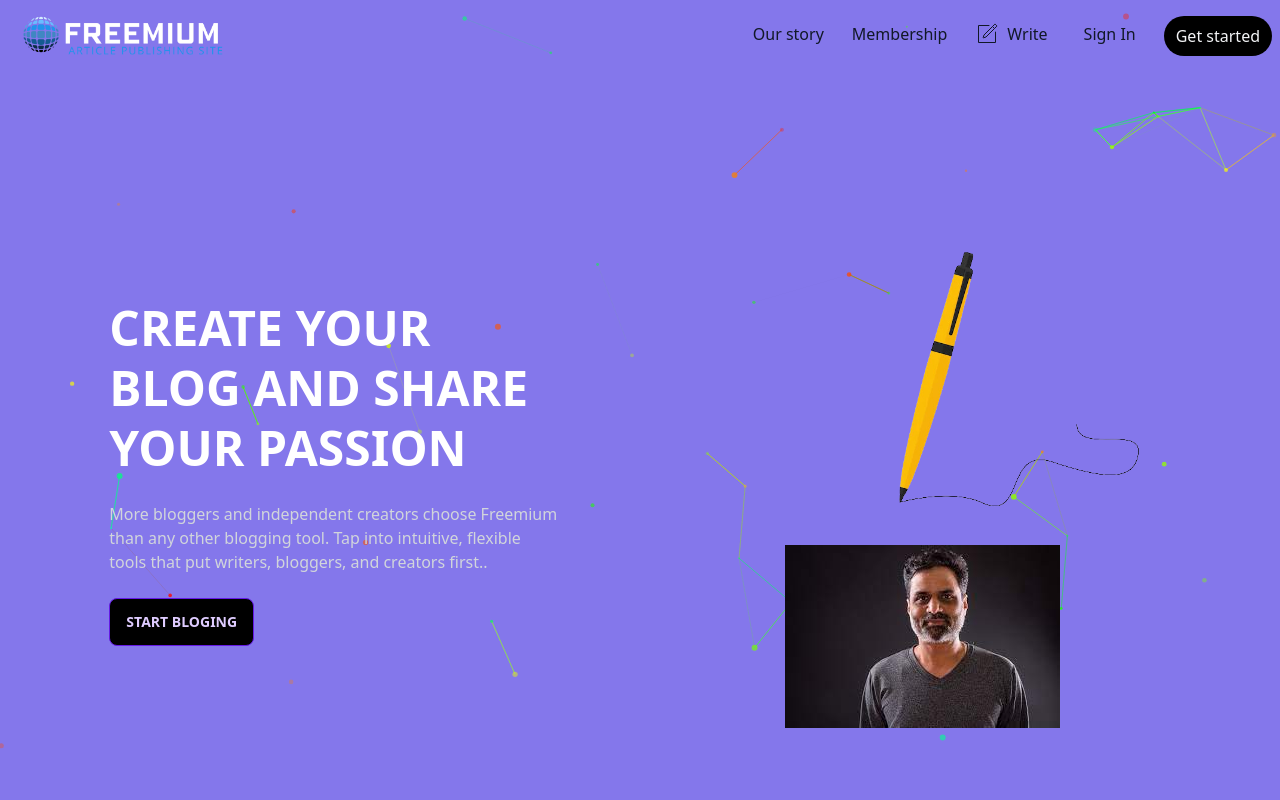
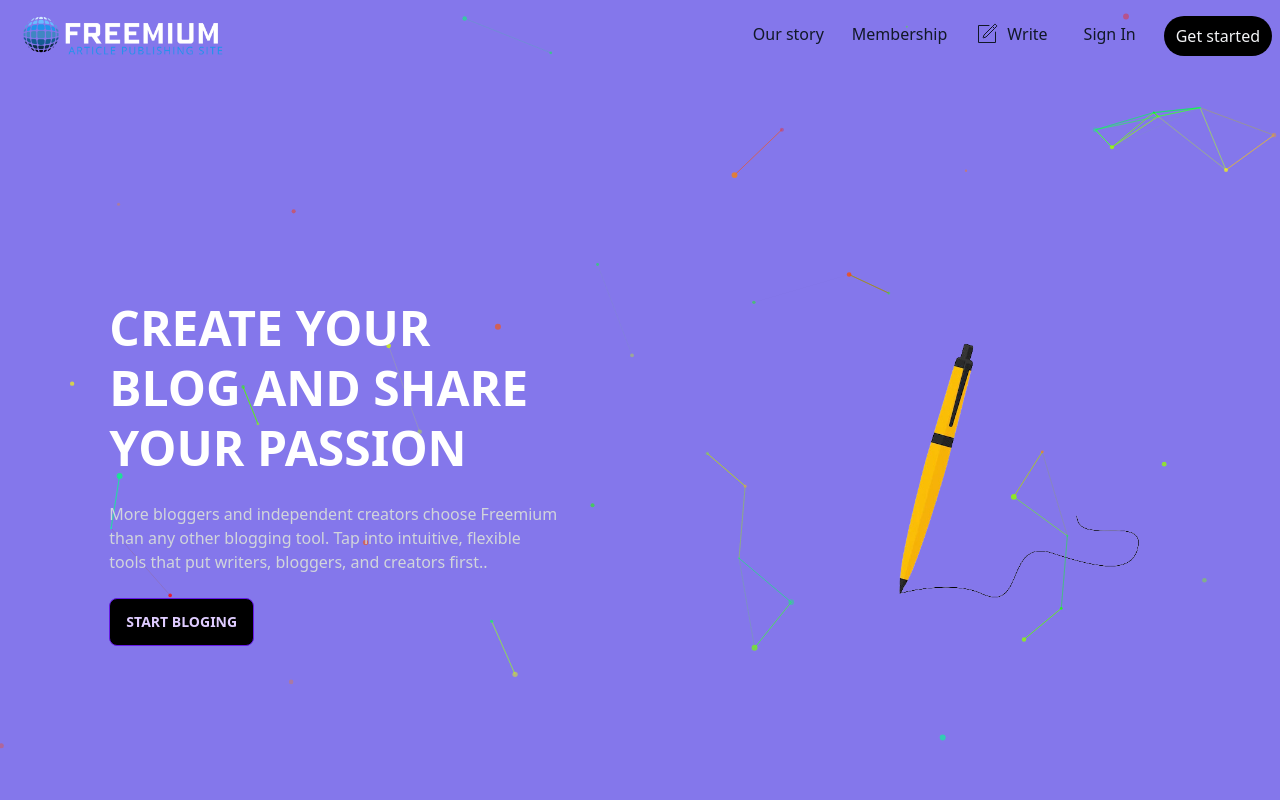
Before and after one commit to rakibulinux/FreeMium-Articles-Client, a React (Create React App) app: page / in a window 1280 px wide. Shown: the top 800 px of the page. Built offline with nearby package versions, Linux system fonts and the light colour scheme; no server answers.

Commit message:
remove img

```diff
--- a/src/Pages/Home/HomeHadBanar.js
+++ b/src/Pages/Home/HomeHadBanar.js
@@ -2,7 +2,6 @@ import React from "react";
 import Particle from "../../components/particleJS/Particle";
 // import ParticlesComponent from '../../components/particleJS/Particle';
 import penimg from "../../Assets/pen-pic.png";
-import testImg from '../../Assets/img3.jpg'
 
 const HomeHadBanar = () => {
 
@@ -27,7 +26,6 @@ const HomeHadBanar = () => {
       </div>
       <div id="slideshow">
         <img className="hidden lg:block" src={penimg} alt="" />
-        <img className="hidden lg:block" src={testImg} alt="" />
       </div>
     </div>
   );
```
